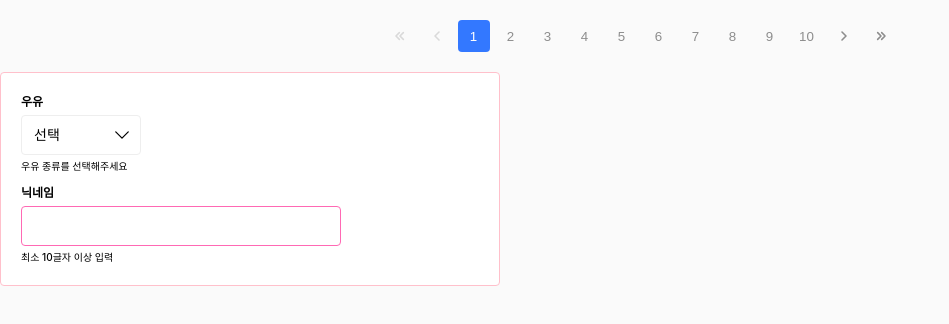
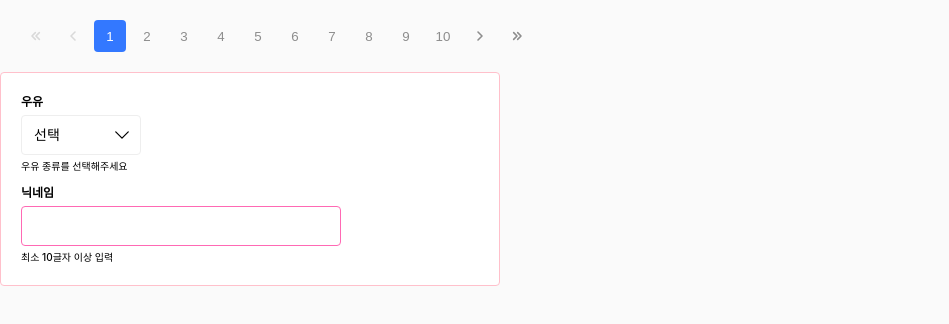
Before and after one commit to UsePlease-UI/PPudding, a React (Create React App) app: page / in a window 1280 px wide. Shown: the top 324 px of the page, without its empty margins (0-949 px from the left). Built offline with nearby package versions, Linux system fonts and the light colour scheme.

Commit message:
mod : App.tsx 스타일에 맞추기위해 pagination 스타일 수정

```diff
--- a/src/components/molecules/Pagination.tsx
+++ b/src/components/molecules/Pagination.tsx
@@ -9,7 +9,7 @@ const navStyle = css({
     display: 'flex',
     flexDirection: 'row',
     alignItems: 'center',
-    justifyContent: 'center',
+    justifyContent: 'flex-start',
     width: '100%'
 });
 
@@ -28,10 +28,7 @@ type PaginationPropsType = {
 };
 
 const PAGE_LIMIT = 10;
-/**
- *  Accessibility
- *  nav element에 aria-label 속성 필수
- */
+
 export default function Pagination({ totalCount, page, blockNum, onChange }: PaginationPropsType) {
     const pageMaxCount = Math.ceil(totalCount / 10);
 
```
